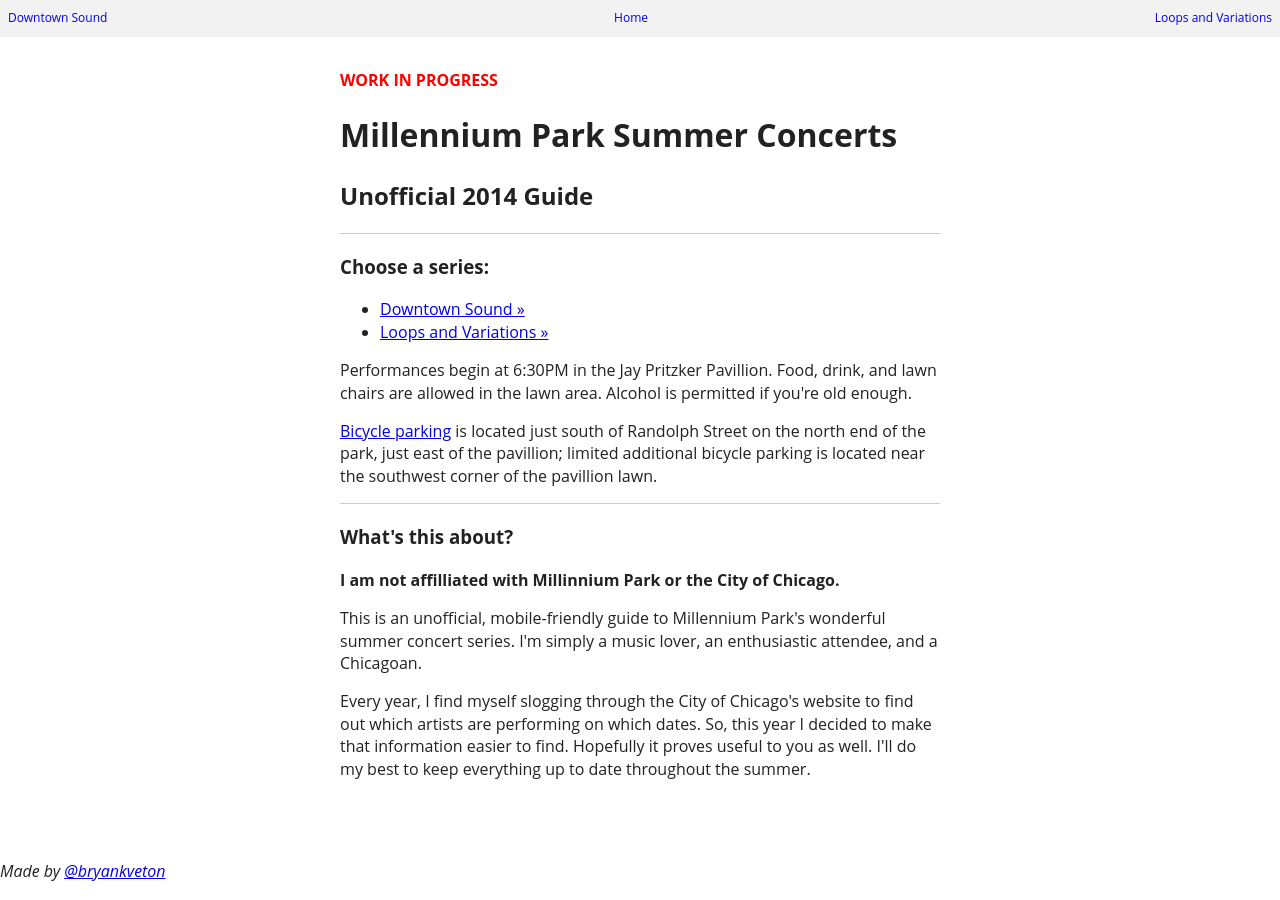
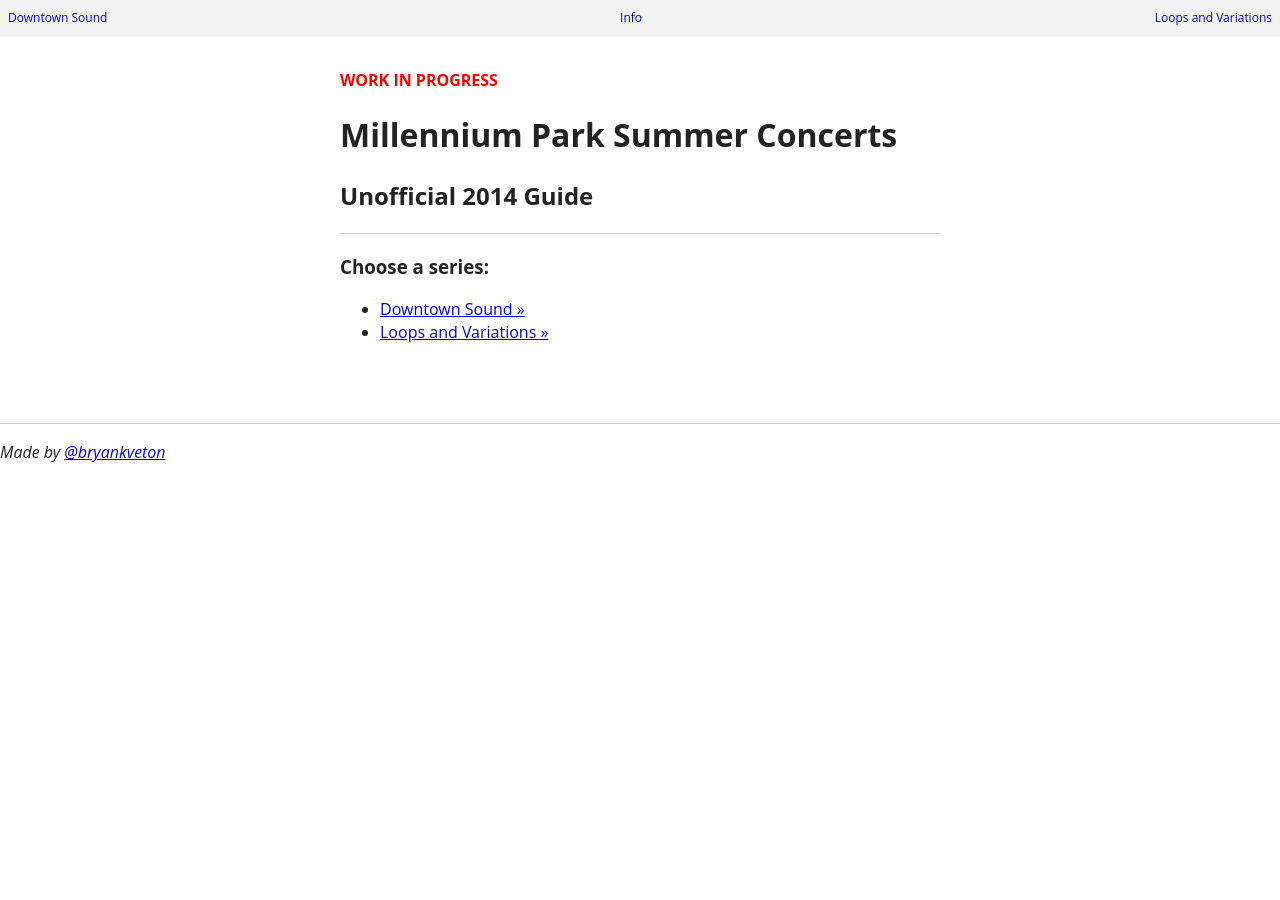
Before and after one commit to brynosaur/millenniumparkconcerts, a Jekyll site: the page built from index.html, in a window 1280 px wide. Built offline with Jekyll 4.4.1, drawn with Linux system fonts in a browser that asks for light colours; nearby versions of some CDN libraries; Markdown is read by kramdown in place of the engine named in the settings.

Commit message:
Add information page

```diff
--- a/_layouts/default.html
+++ b/_layouts/default.html
@@ -25,7 +25,7 @@
         <div style="text-align: center; font-size: 0.75em; position: fixed; top: 0; right: 0; left: 0; background-color: #f2f2f2; padding: 10px 8px">
           <nav>
             <a href="{{ site.baseurl }}/downtown-sound" style="float: left; text-decoration: none;">Downtown Sound</a>
-            <a href="{{ site.baseurl }}" style="text-decoration: none;">Home</a>
+            <a href="{{ site.baseurl }}/information" style="text-decoration: none;">Info</a>
             <a href="{{ site.baseurl }}/loops-variations" style="float: right; text-decoration: none;">Loops and Variations</a>
           </nav>
       </div>
@@ -39,6 +39,8 @@
         </div>
 
        <footer>
+
+        <hr>
 
         <i><p>Made by <a href="http://www.twitter.com/bryankveton">@bryankveton</a></p></i>
 
--- a/index.html
+++ b/index.html
@@ -20,23 +20,4 @@
     <li><a href="{{ site.baseurl }}/loops-variations">Loops and Variations »</a></li>
   </ul>
 
-
-  <p>Performances begin at 6:30PM in the Jay Pritzker Pavillion. Food, drink, and lawn chairs are allowed in the lawn area. Alcohol is permitted if you're old enough.</p>
-
-  <p><a href="https://www.google.com/maps/dir//41.8838368,-87.6210681/@41.8837643,-87.6210294,70m/data=!3m1!1e3!4m3!4m2!1m0!1m0">Bicycle parking</a> is located just south of Randolph Street on the north end of the park, just east of the pavillion; limited additional bicycle parking is located near the southwest corner of the pavillion lawn.</p>
-
 </section>
-
-<hr>
-
-<section id="about">
-
-  <h3>What's this about?</h3>
-
-  <p><b>I am not affilliated with Millinnium Park or the City of Chicago.</b></p>
-
-  <p>This is an unofficial, mobile-friendly guide to Millennium Park's wonderful summer concert series. I'm simply a music lover, an enthusiastic attendee, and a Chicagoan.</p>
-
-  <p>Every year, I find myself slogging through the City of Chicago's website to find out which artists are performing on which dates. So, this year I decided to make that information easier to find. Hopefully it proves useful to you as well. I'll do my best to keep everything up to date throughout the summer.</p>
-
-</section>
```
Also changed, not shown: information/index.html (added, +26 -0 lines).
